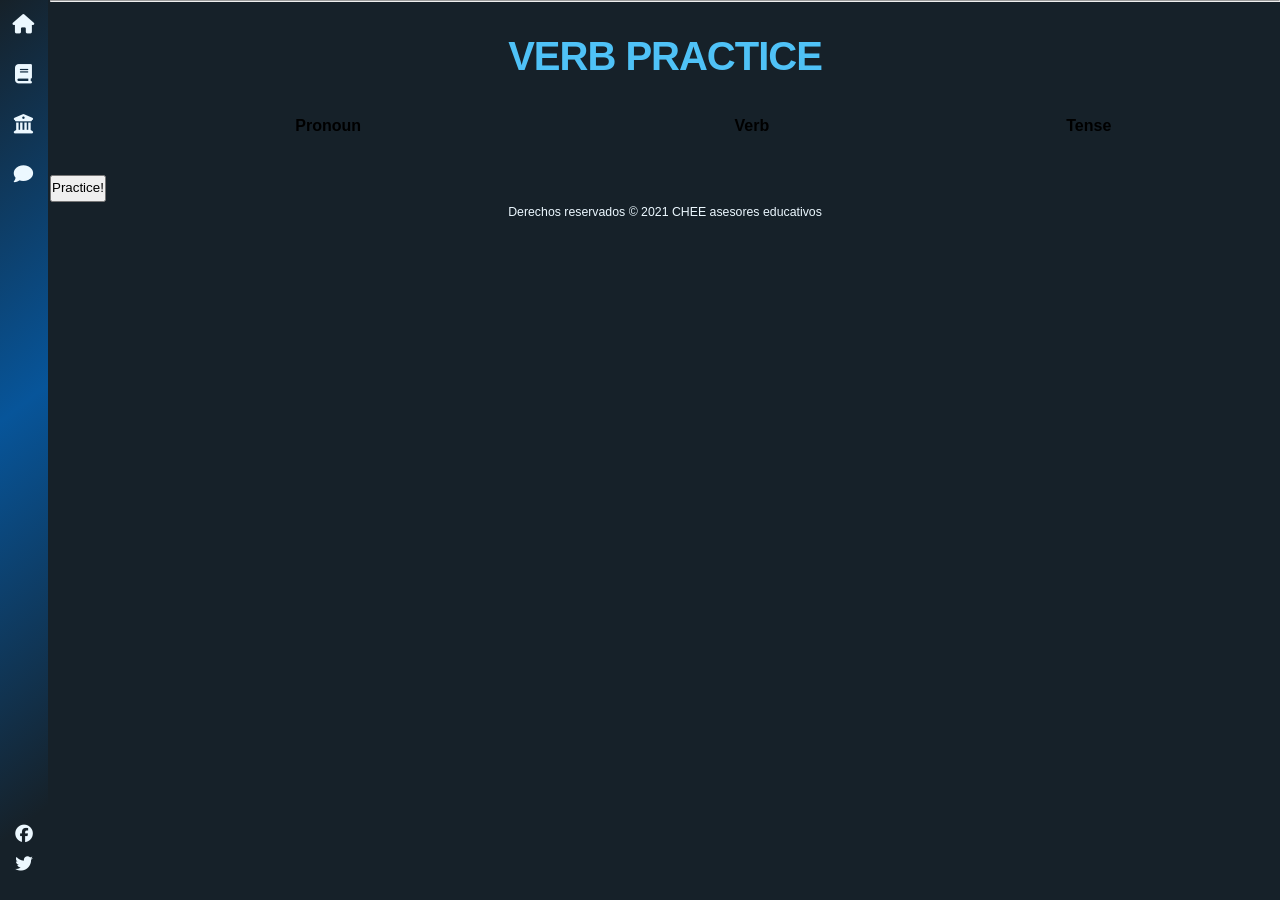
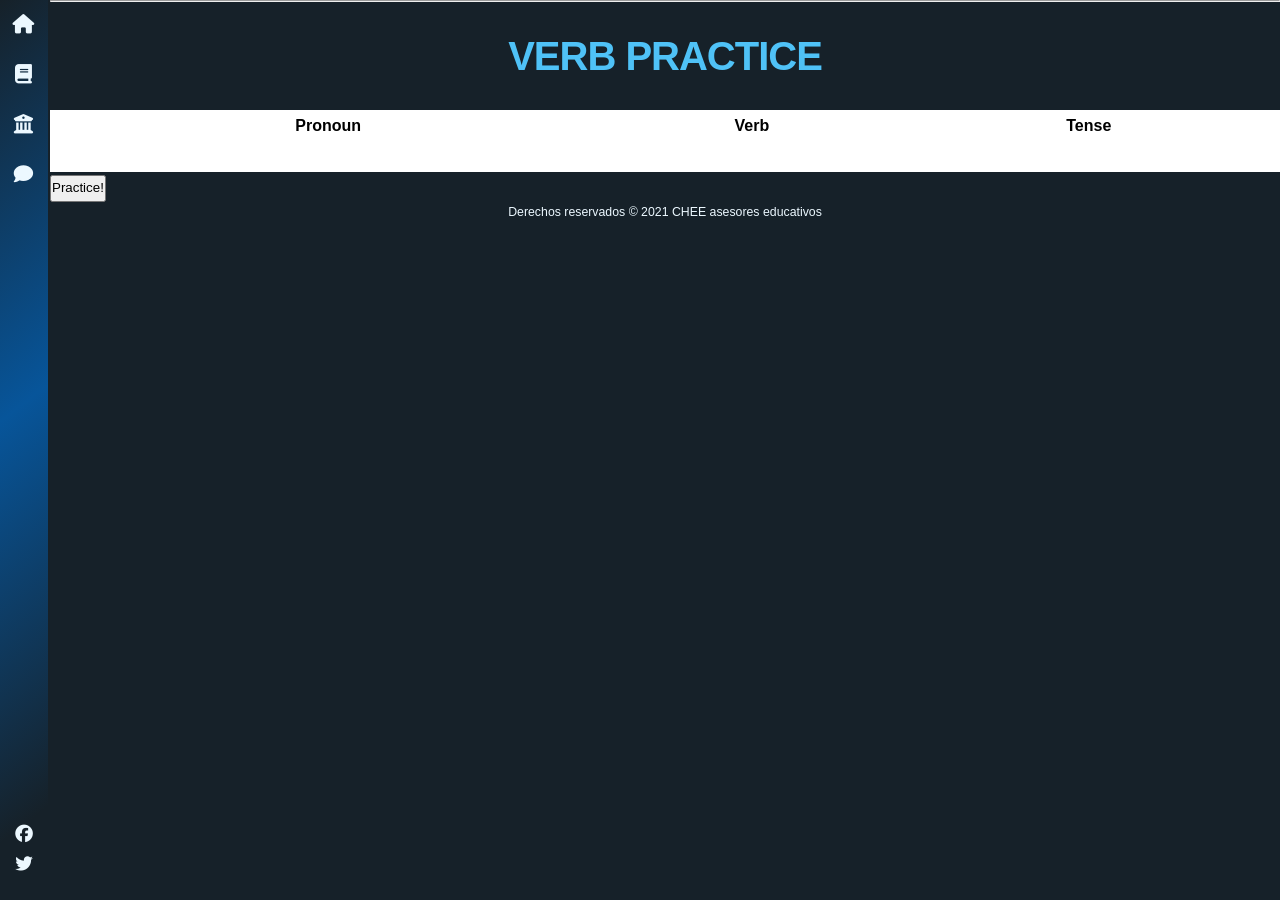
Before and after one commit to camachevaz/ESL, a Jekyll site: the page built from _posts/2021-12-14-verbos.markdown, in a window 1280 px wide. Built offline with Jekyll 4.4.1, drawn with Linux system fonts in a browser that asks for light colours; nearby versions of some CDN libraries; some web fonts are replaced.

Commit message:
Update styles.scss

```diff
--- a/assets/styles/styles.scss
+++ b/assets/styles/styles.scss
@@ -8,3 +8,5 @@
 @import "minimal-categorized";
 @import "./highlight.css";
 @import "./variables/light-theme";
+
+#verbs{background: #ffffff;}
```
